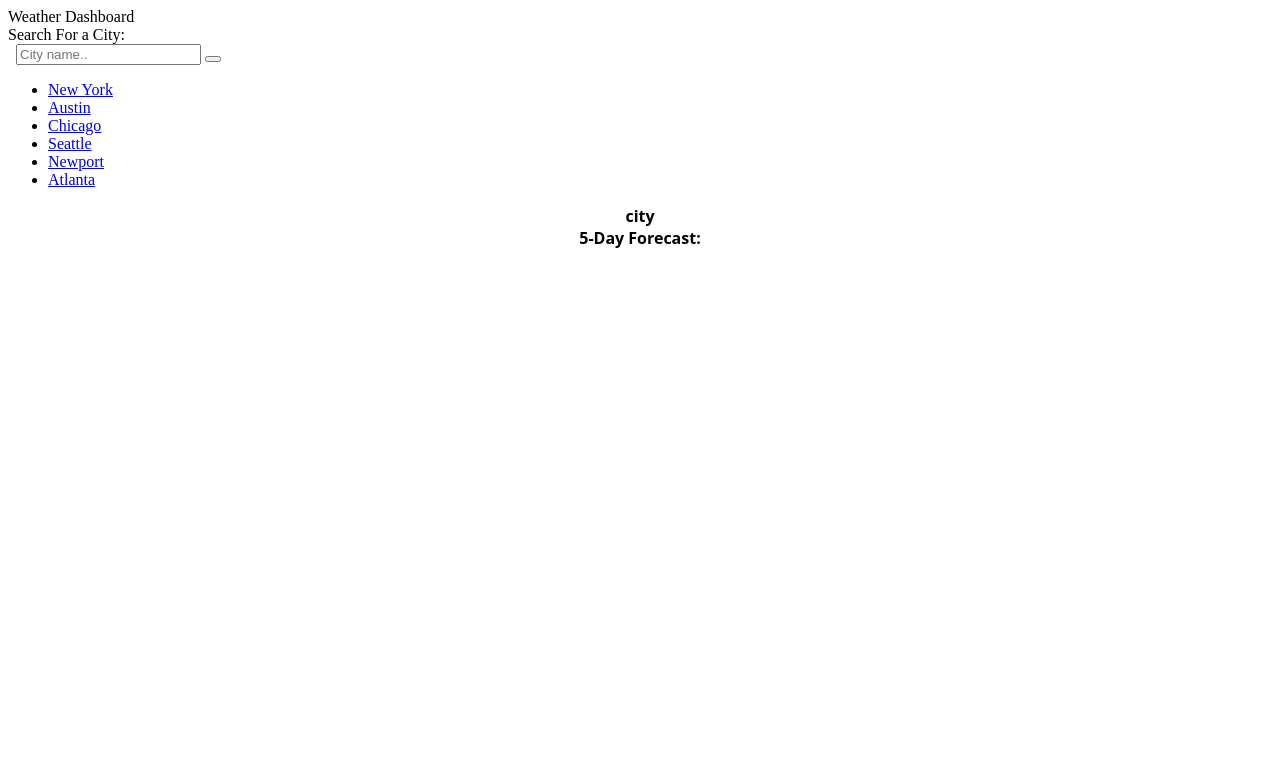
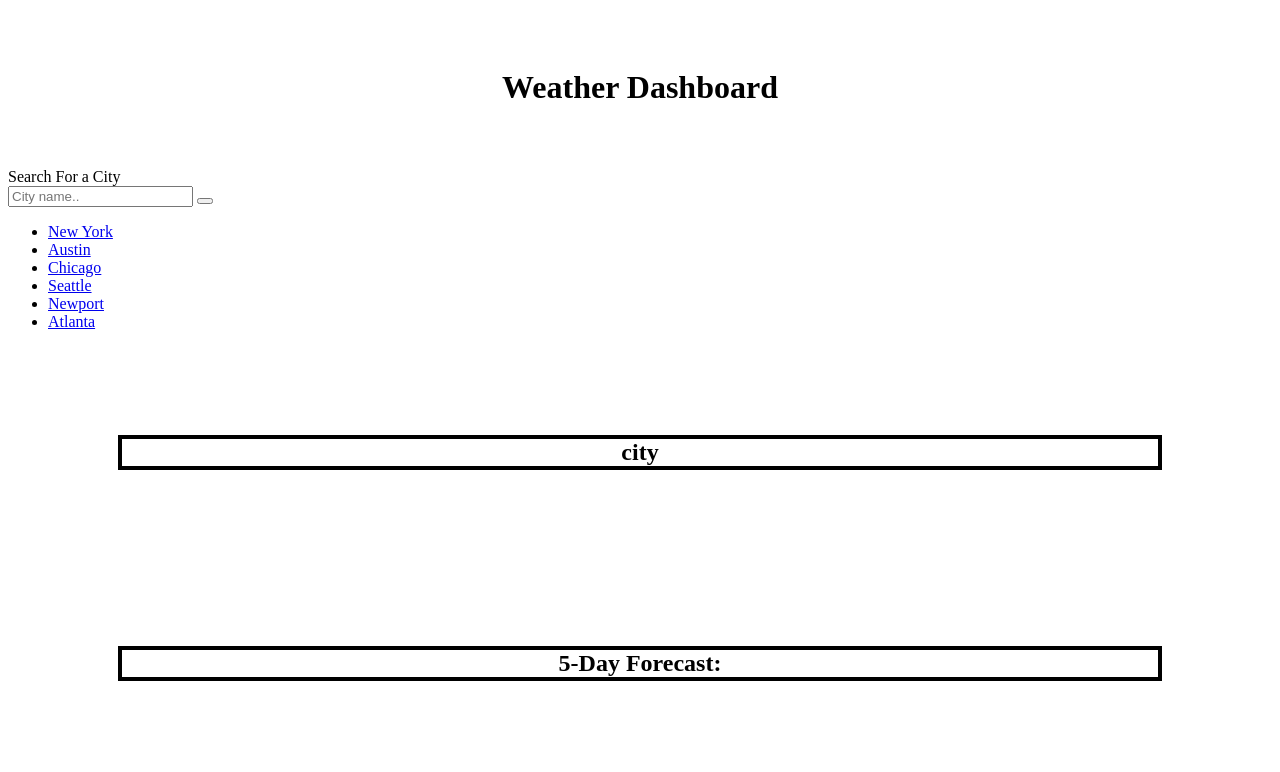
Before and after one commit to skylardorn/wearther-dashboard, a plain HTML site: page index.html in a window 1280 px wide. Drawn offline with Linux system fonts and the light colour scheme.

Commit message:
Made boxes and fixed everything on the form layout except for the sidebar/navbar placement

```diff
--- a/index.html
+++ b/index.html
@@ -11,16 +11,17 @@
 
 <Body>
     <header class="row">
-        <div class="col">Weather Dashboard</div>
+        <div class="col">
+            <h1>Weather Dashboard</h1>
+        </div>
     </header>
 
-    <div class="w3-sidebar w3-bar-block" style="width:25%">Search For a City:
 
-        <form class="searchbar" action="" style="margin: auto; max-width: 300px">
+    <div class="w3-sidebar w3-bar-block" style="width:25%">Search For a City</div>
+
+        <form class="searchbar" action="" style="">
             <input type="text" placeholder="City name.." name="search">
             <button type="submit"><i class="fa fa-search"></i></button>
-        </form>
-
             <ul>
                 <li> <a href="#" class="w3-bar-item w3-button">New York</a> </li>
                 <li> <a href="#" class="w3-bar-item w3-button">Austin</a> </li>
@@ -29,12 +30,17 @@
                 <li> <a href="#" class="w3-bar-item w3-button">Newport</a> </li>
                 <li> <a href="#" class="w3-bar-item w3-button">Atlanta</a> </li>
             </ul>
+        </form>
+
+        <aside>
+        <div class="row">
+        <h2>city</h2>
         </div>
 
-    <aside>
-        <section class="row" id="h2">city </section>
+        <div class="row">
+        <h2>5-Day Forecast:</h2>
+        </div>
 
-        <section class="row" id="h2-btm">5-Day Forecast:</section>
     </aside>
 
 </body>
--- a/styles.css
+++ b/styles.css
@@ -1,20 +1,30 @@
-section {
+h1 {
     text-align: center;
-    margin: 40px, 20px;
-    padding: 40px, 20px;
-    border: 40px, 20px, 40px, 20px;
-    font-family: system-ui, -apple-system, BlinkMacSystemFont, 'Segoe UI', Roboto, Oxygen, Ubuntu, Cantarell, 'Open Sans', 'Helvetica Neue', sans-serif;
+}
+
+h2 {
+    text-align: center;
+    border: 4px solid black;
+    display: block;
+    font-size: 1.5em;
+    margin-block-start: 2.83em;
+    margin-block-end: 2.83em;
+    margin-inline-start: 90px;
+    margin-inline-end: 90px;
     font-weight: bold;
 }
 
-h-dash {
-
+.row {
+    justify-content: flex-end;
+    padding: 20px;
+    align-content: space-between;
 }
 
-/* #h2, #h2-btm {
-    margin: 40px, 20px;
-    padding: 40px, 20px;
-    border: 40px, 20px, 40px, 20px;
-    font-family: system-ui, -apple-system, BlinkMacSystemFont, 'Segoe UI', Roboto, Oxygen, Ubuntu, Cantarell, 'Open Sans', 'Helvetica Neue', sans-serif;
-    font-weight: bold;
-} */
+.col {
+    padding: 20px;
+}
+
+form.searchbar {
+    justify-content: flex-start;
+    justify-content: space-around;
+}
```
Lines whose indentation alone changed are shown as unchanged.
